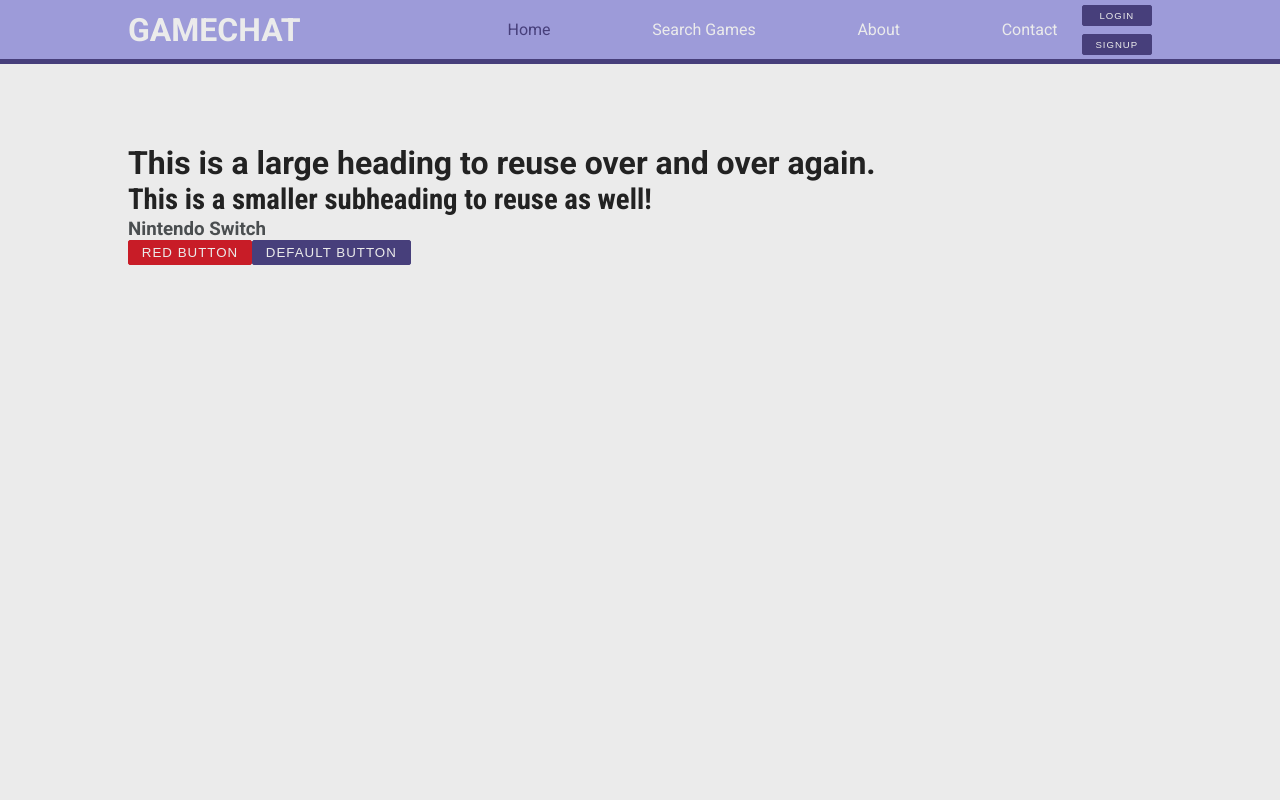
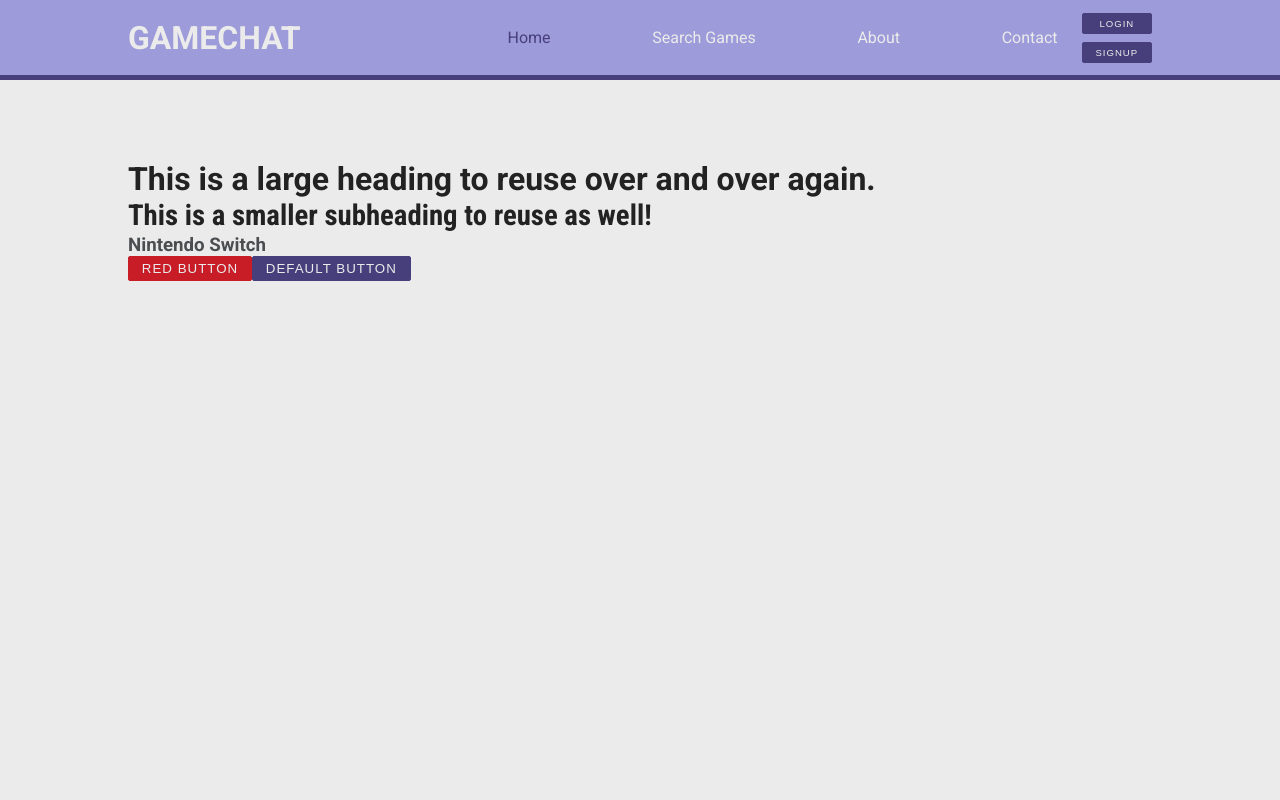
Before and after one commit to johncoryk/react-message-board, a React (Create React App) app in the folder client/: page / in a window 1280 px wide. Shown: the top 800 px of the page. Built offline with nearby package versions, Linux system fonts and the light colour scheme; the HTML template or start-up script is replaced by a standard one.

Commit message:
quick header style fix...

```diff
--- a/client/src/styles/style.css
+++ b/client/src/styles/style.css
@@ -42,7 +42,6 @@ a:hover {
 }
 
 /* UTILITIES */
-
 .sub-heading {
   font-family: 'Roboto Condensed', sans-serif;
   font-size: 1.8rem;
@@ -108,10 +107,9 @@ a:hover {
 }
 
 /* HEADER */
-
 .header {
   width: 100vw;
-  height: 4rem;
+  height: 5rem;
   margin-bottom: 5rem;
   background-color: var(--light-purple);
   border-bottom: 5px solid var(--dark-purple);
```
